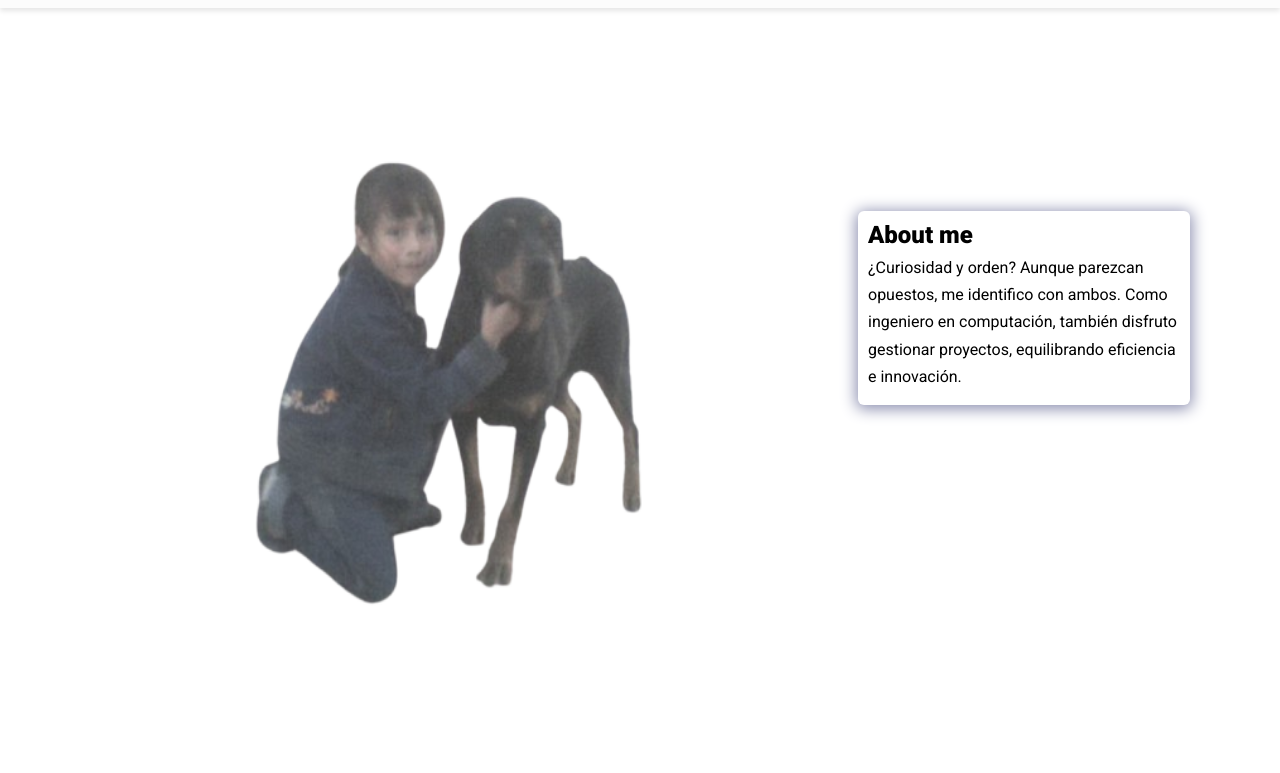
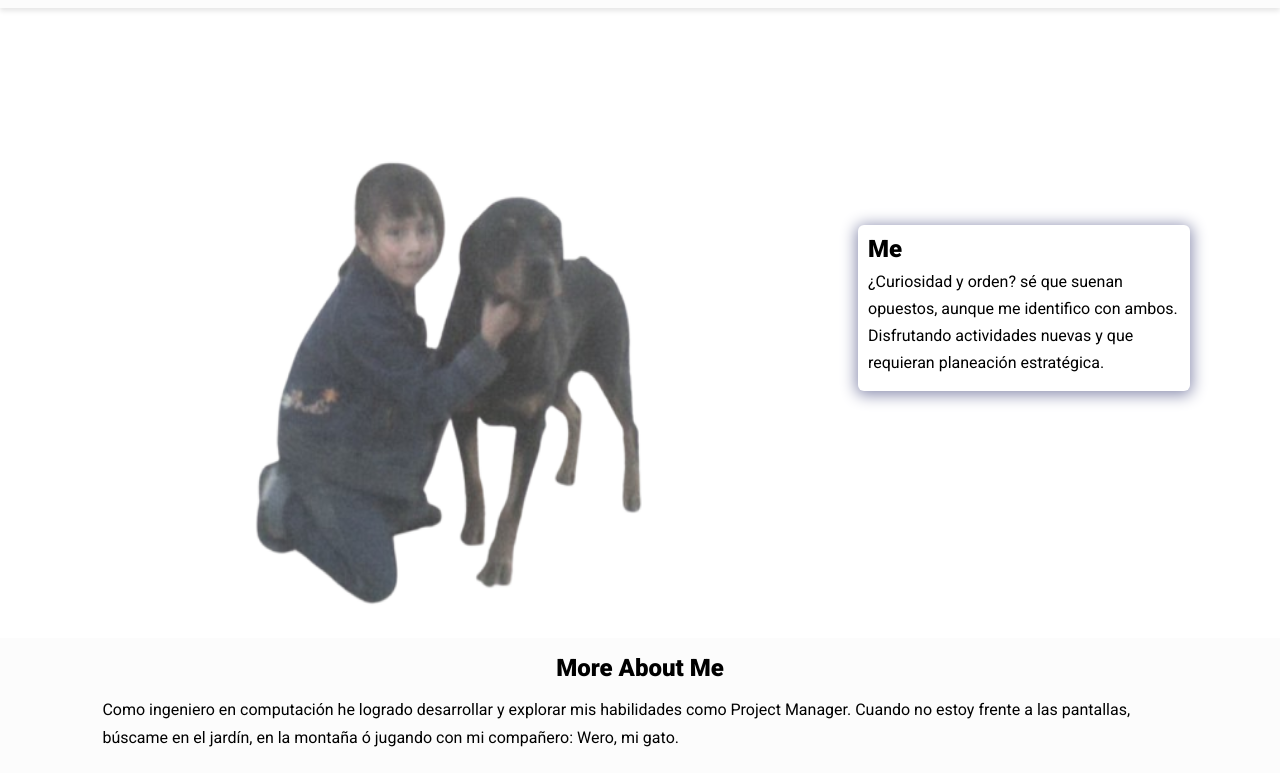
Before and after one commit to dianamychelle/personalpage, a plain HTML site: page index.html in a window 1280 px wide. Shown: the part 68-841 px from the top of the page. Before the commit the page ends 800 px from the top, so only its background shows below. Drawn offline with nearby package versions, Linux system fonts and the light colour scheme; a script that the page names is missing; a web font is replaced by a local one.

Commit message:
[FEACTURE] Creating more about me

```diff
--- a/assets/css/styles.css
+++ b/assets/css/styles.css
@@ -1,4 +1,6 @@
 @import url("https://fonts.googleapis.com/css2?family=Roboto:ital,wght@0,400;0,900;1,700&display=swap");
+@import url('https://fonts.googleapis.com/css2?family=Playwrite+GB+S:ital,wght@0,100..400;1,100..400&display=swap');
+
 
 /* ------Variables------ */
 :root {
@@ -120,3 +122,19 @@ nav {
     line-height: var(--line-height);
     padding: 0.3rem 0;
   }
+/*moreAboutMe*/
+  .more-about {
+    background-color: var(--bg-color);
+    margin-top: 30px;
+    padding: 1rem 6rem;
+  }
+
+  .more-about h2 {
+    margin-bottom: var(--bottom-margin);
+    text-align: center;
+  }
+
+  .more-about p {
+    line-height: var(--line-height);
+    padding: 0.4rem;
+  }
--- a/index.html
+++ b/index.html
@@ -37,6 +37,7 @@
           <li><a href="#aboutme" class="nav-link">About me</a></li>
           <li><a href="#skills" class="nav-link">Skills</a></li>
           <li><a href="#projects" class="nav-link">Projects</a></li>
+          <li><a href="#formation" class="nav-link">Formation</a></li>
           <li><a href="#getintouch" class="nav-link">Get in touch</a></li>
         </ul>
         <button class="hamburger-menu" id="hamburger-menu">
@@ -53,14 +54,21 @@
         class="hero-img"
       />
       <div class="bio animate__animated animate__shakeX">
-        <h2 class="bio-titulo">About me</h2>
+        <h2 class="bio-titulo">Me</h2>
         <p class="bio-texto">
-          ¿Curiosidad y orden? Aunque parezcan opuestos, me identifico con ambos. Como ingeniero en computación, también disfruto gestionar proyectos, equilibrando eficiencia e innovación.
+          ¿Curiosidad y orden? sé que suenan opuestos, aunque me identifico con ambos. Disfrutando actividades nuevas y que requieran planeación estratégica.
         </p>
       </div>
 </section>
 
     <!-- Sobre Mí -->
+    <section class="more-about">
+      <h2>More About Me</h2>
+      <p>
+        Como ingeniero en computación he logrado desarrollar y explorar mis habilidades como Project Manager.
+        Cuando no estoy frente a las pantallas, búscame en el jardín, en la montaña ó jugando con mi compañero: Wero, mi gato.
+      </p>
+    </section>
 
     <!-- Sección Habilidades -->
 
```
